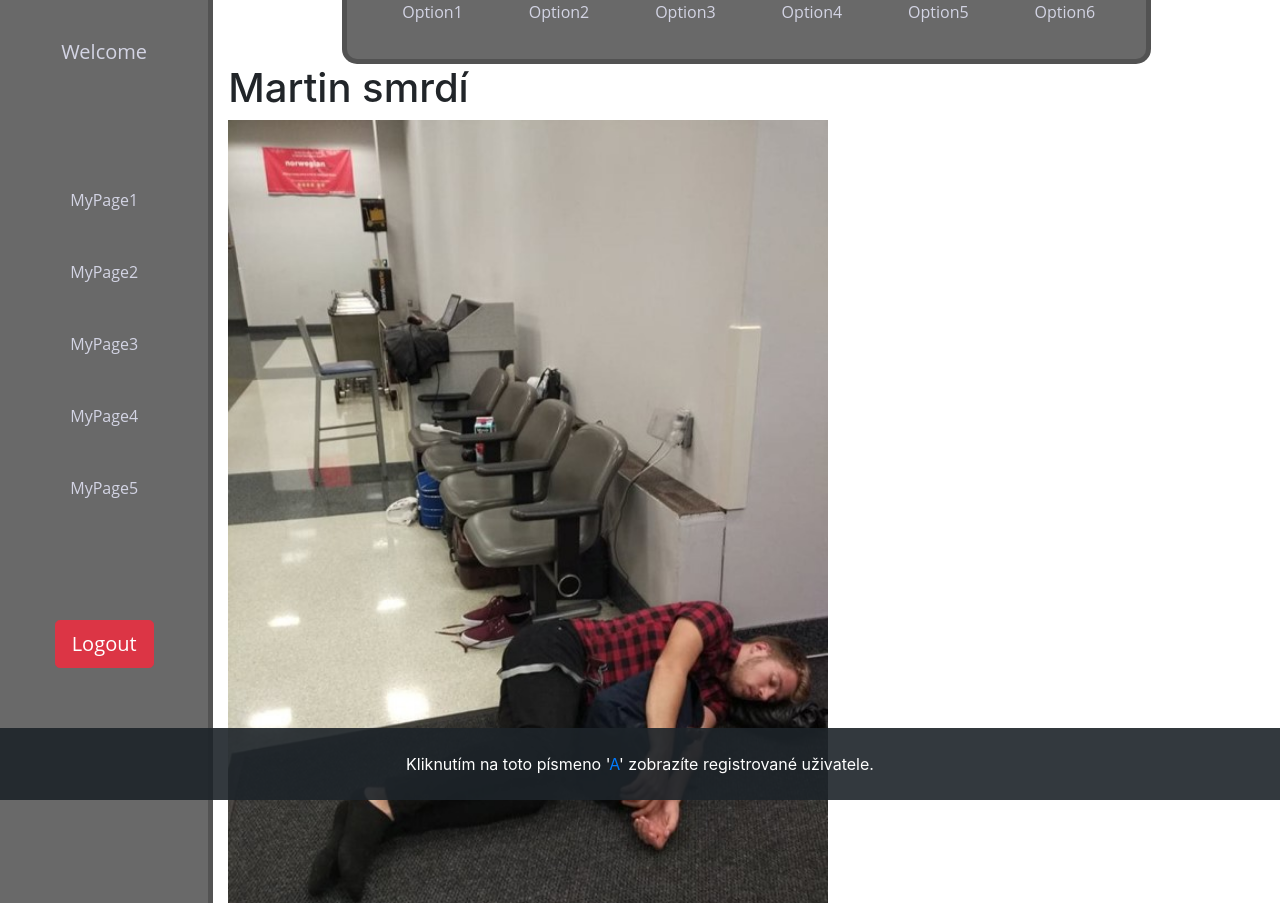
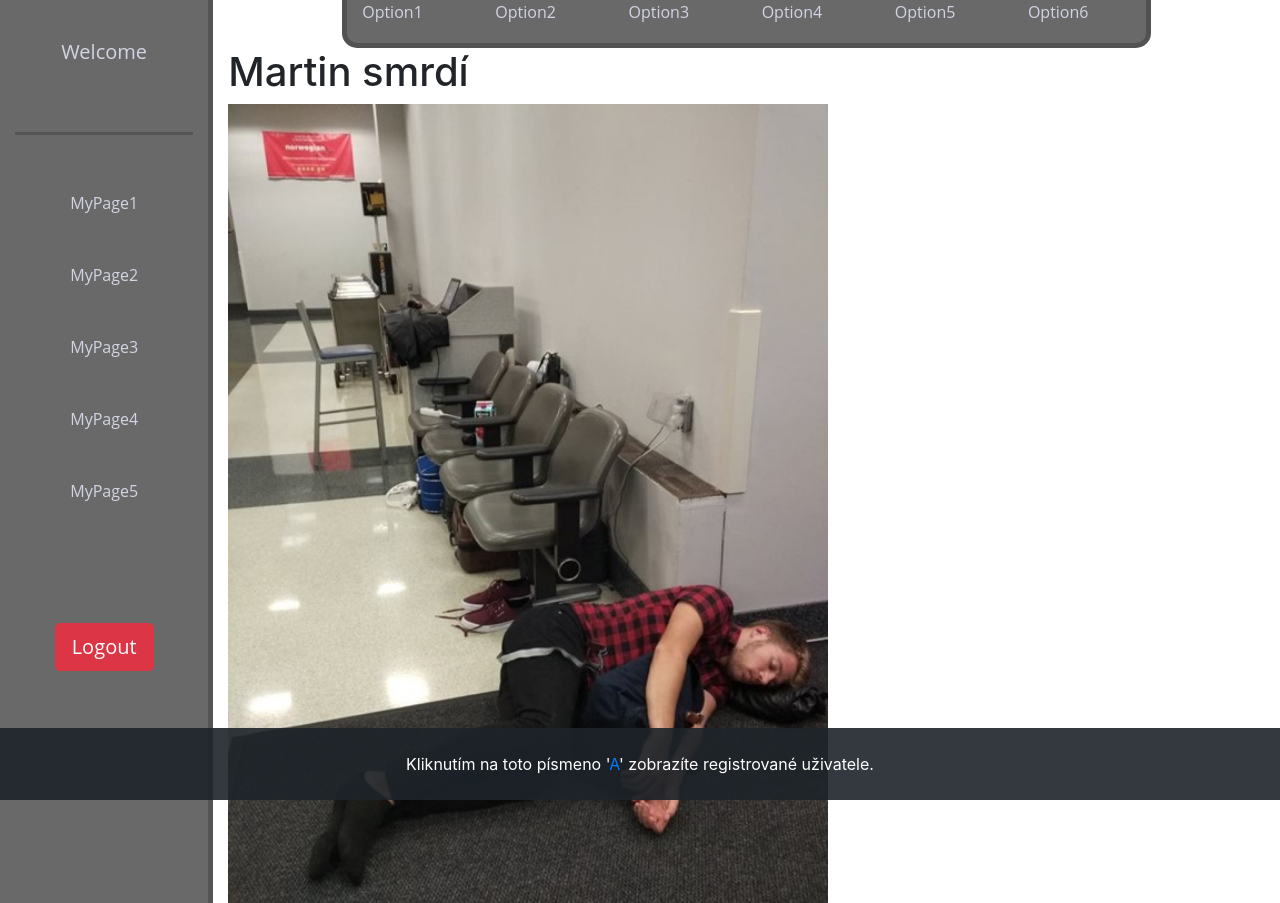
Before and after one commit to martinbenes1996/itu-project, a Django app: page /dashboard/ in a window 1280 px wide. Shown: the top 903 px of the page. Run offline with Django 3.2, Linux system fonts and the light colour scheme; data comes from the database, SQL or seed files in the repository; some libraries are stand-ins or nearby versions.

Commit message:
Dashboard Edit

```diff
--- a/hosting/static/css/my_style_dash.css
+++ b/hosting/static/css/my_style_dash.css
@@ -25,7 +25,9 @@
 }
 
 .user{
-    padding-bottom: 5em;
+    padding-bottom: 3em;
+    border-bottom-style: solid;
+    border-bottom-color: rgba(0,0,0,0.2);
 }
 
 .martin{
@@ -40,8 +42,11 @@
     margin-top: 6em;
 }
 
+.list{
+    margin-top: 2em;
+}
+
 .logout a{
-
     margin: 0 auto;
 }
 
@@ -88,6 +93,7 @@
 
 .list-menu{
     height: 100%;
+    padding-left: 0;
 }
 
 .page-menu{
@@ -103,7 +109,7 @@
     border-color: rgba(0, 0, 0, 0.210);
     font-family: "Open Sans", Helvetica, sans-serif;
     color: #d3d4e4;
-    height: 4em;
+    height: 3em;
 }
 
 .grid{
--- a/hosting/templates/dashboard.html
+++ b/hosting/templates/dashboard.html
@@ -36,7 +36,7 @@ If !uset.logged{
             <div class="col-10 grid">
                 <div class="page-menu">
                     <ul class="list-menu">
-                        <a href="#1"><li class="col-2 center">Option1</li></a>
+                        <a href="#1"><li class="col-2 center"><p>Option1</p></li></a>
                         <a href="#2"><li class="col-2 center">Option2</li></a>
                         <a href="#3"><li class="col-2 center">Option3</li></a>
                         <a href="#4"><li class="col-2 center">Option4</li></a>
```
